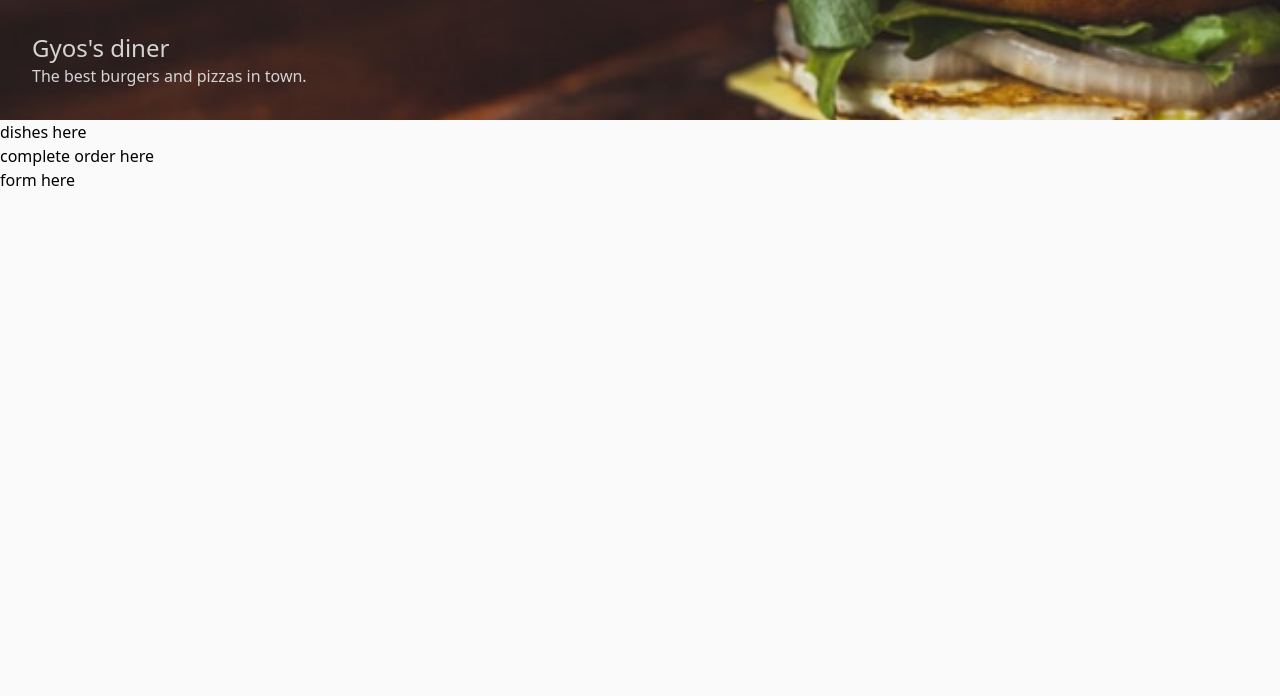
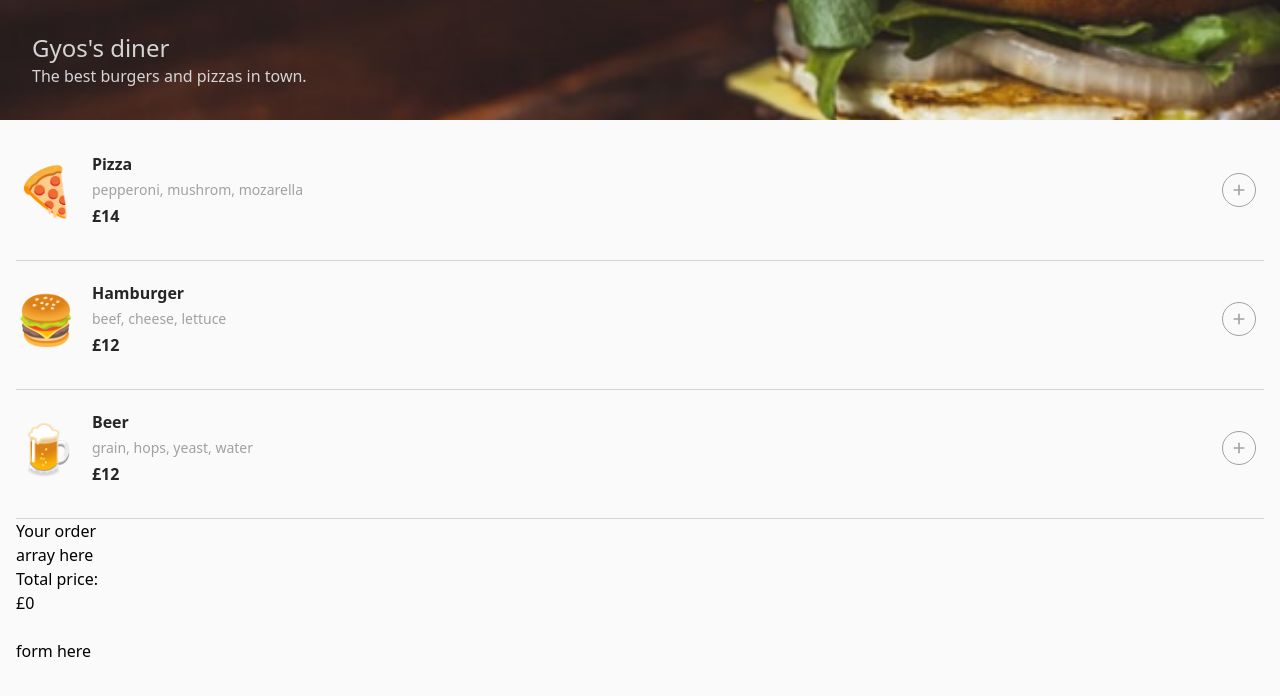
Before and after one commit to gyo82v/scrimba-restaurant-ordering, a React (Vite) app: page / in a window 1280 px wide. Shown: the top 696 px of the page. Built offline with nearby package versions, Linux system fonts and the light colour scheme.

Commit message:
Added Item component

```diff
--- a/src/App.jsx
+++ b/src/App.jsx
@@ -1,25 +1,37 @@
 import { useState } from "react"
+import {menuArray} from "./data.js"
 import headerImg from "./images/bg.png"
 
+import Item from "./components/Item"
+import Order from "./components/Order.jsx"
+
 function App() {
+  const [cart, setCart] = useState([{coka : 10}, {pizza : 4}, {salmon : 3}])
+
   //tailwind styles
   const container = ``
   const header = `bg-cover bg-center p-8 text-neutral-300`
   const title = `text-2xl`
   const description = ``
+  const main = `p-4 flex flex-col`
+  const itemsSection = `flex flex-col gap-5 mt-4`
   //
+
+  const itemsArray = menuArray.map(i => (
+    <Item data={i} key={i.id} />
+  ))
 
   return (
    <div className={container}>
-    <header className={header} style={{backgroundImage: `url(${headerImg})`,}}>
+    <header className={header} style={{backgroundImage: `url(${headerImg})`}}>
       <h1 className={title}>Gyos's diner</h1>
       <p className={description}>The best burgers and pizzas in town.</p>
     </header>
-    <main>
-      <h1>dishes here</h1>
-      <div>
-        <p>complete order here</p>
-      </div>
+    <main className={main}>
+      <section className={itemsSection}>
+        {itemsArray}
+      </section>
+      {cart.length > 1 && <Order cart={cart} />}
       <div>
         <p>form here</p>
       </div>
--- /dev/null
+++ b/src/components/Item.jsx
@@ -0,0 +1,31 @@
+import { HiPlus } from "react-icons/hi";
+
+
+export default function Item({data}){
+    const {name, price, ingredients, emoji} = data
+    //tailwind styles
+    const container = `flex items-center border-b border-neutral-300 pb-8`
+    const sec1 = `flex justify-center items-center gap-4 mr-auto`
+    const span = `text-5xl`
+    const info = `flex flex-col gap-1`
+    const title = `font-bold text-neutral-800`
+    const ing = `text-sm font-demibold  text-neutral-400`
+    const prc = `font-bold text-neutral-800`
+    const btn = `flex justify-center items-center border rounded-full border-neutral-400 mr-2 p-2
+                 hover:transform hover:scale-115 active:scale-95`
+    const icon = `text-neutral-400 h-4 w-4`
+    //
+    return(
+        <section className={container}>
+            <section className={sec1}>
+                <span role="img" aria-label={name} className={span}>{emoji}</span>
+                <div className={info}>
+                    <h3 className={title}>{name}</h3>
+                    <p className={ing}>{ingredients.join(", ")}</p>
+                    <p className={prc}>£{price}</p>
+                </div>
+            </section>
+            <button className={btn} aria-label="add to cart"><HiPlus className={icon} /></button>
+        </section>
+    )
+}
--- /dev/null
+++ b/src/components/Order.jsx
@@ -0,0 +1,25 @@
+export default function Order({cart}){
+    //tailwind styles
+    const container = ``
+    const title = ``
+    const section = ``
+    const arrayContainer = ``
+    const totalContainer = ``
+    const text = ``
+    const price = ``
+    const btn = ``
+    //
+    return(
+        <section className={container}>
+            <h2 className={title}>Your order</h2>
+            <section className={section}>
+                <div className={arrayContainer}><p>array here</p></div>
+                <div className={totalContainer}>
+                    <p className={text}>Total price:</p>
+                    <p className={price}>£0</p>
+                </div>
+            </section>
+            <button className={btn}></button>
+        </section>
+    )
+}
```
